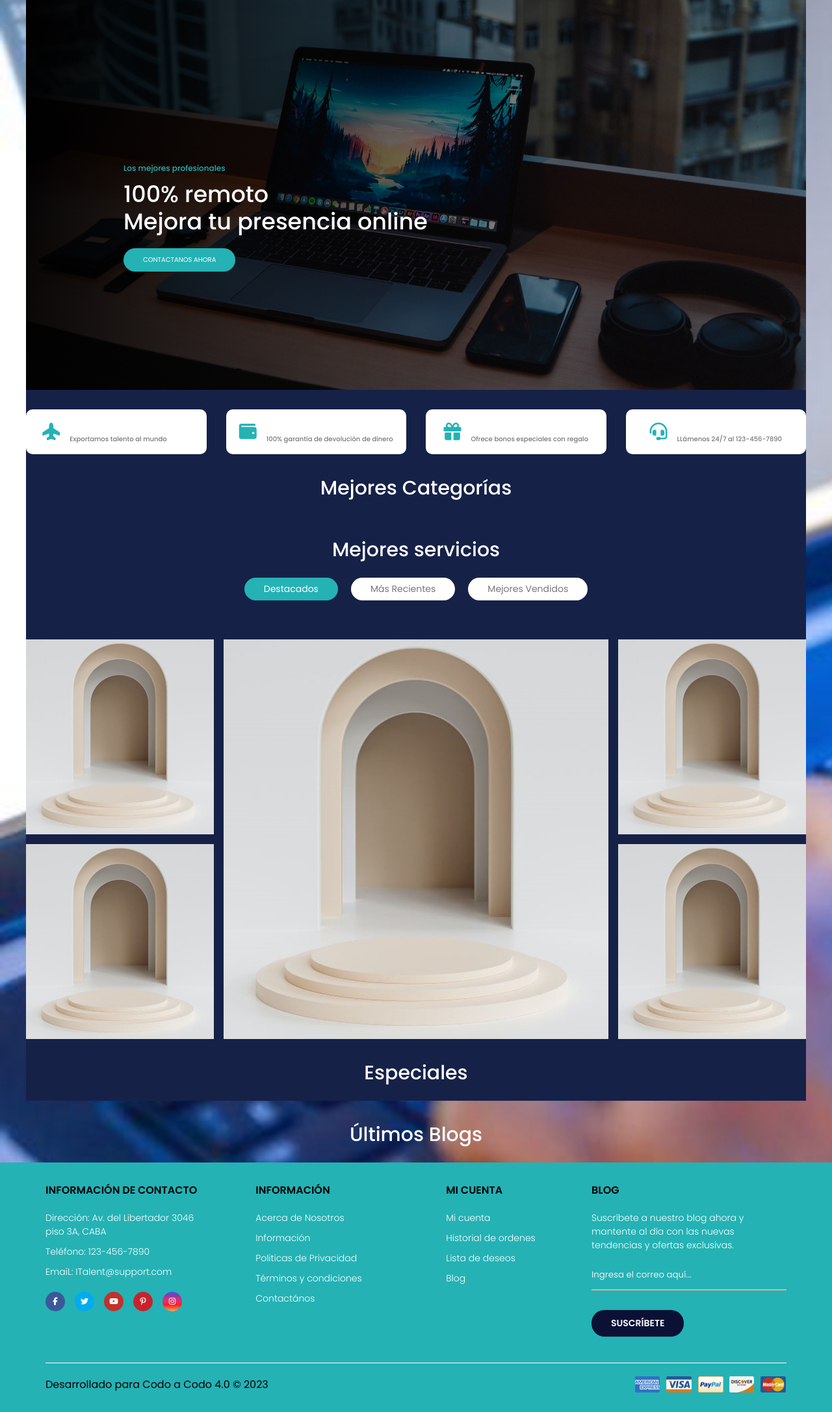
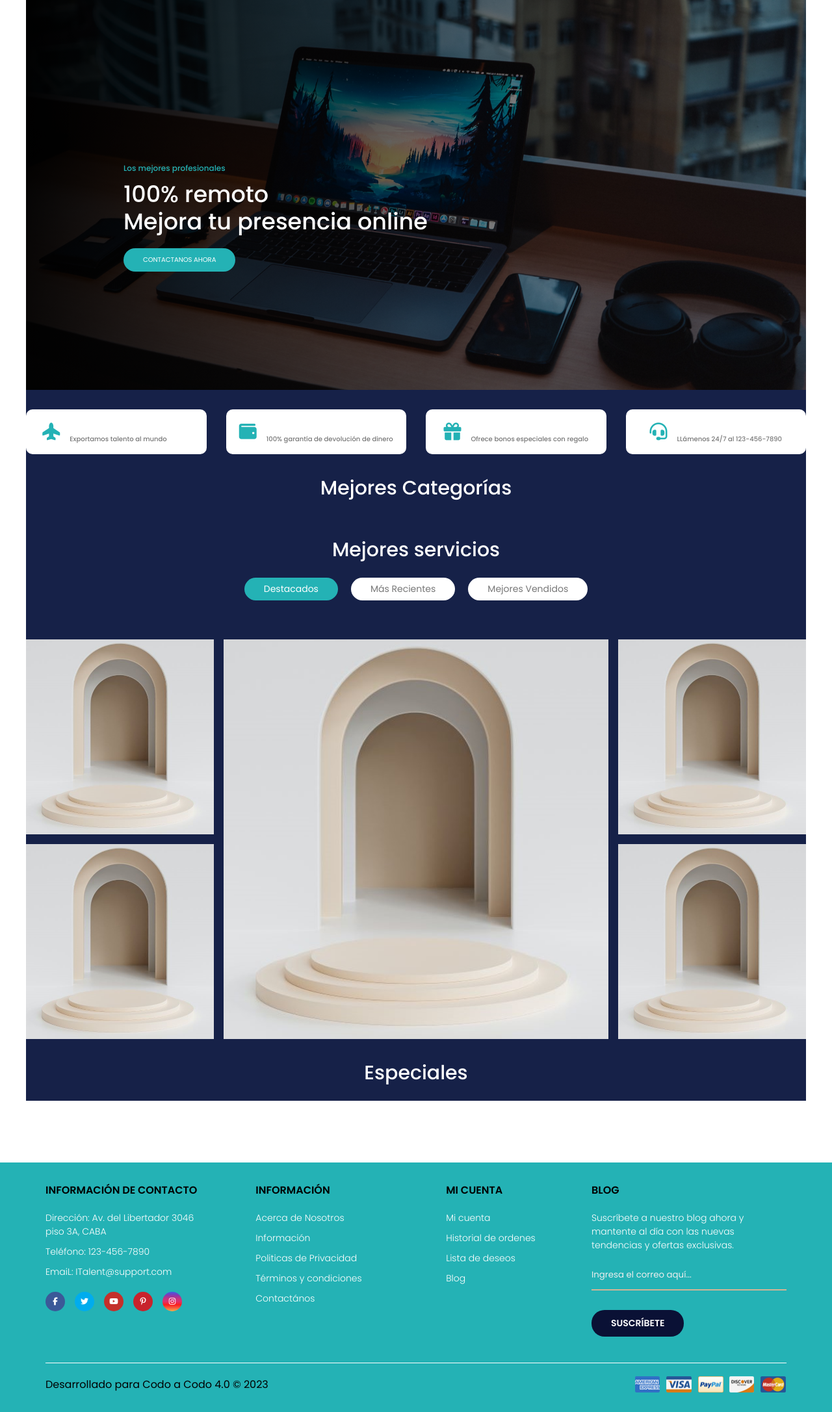
Before and after one commit to bmjulieta/TP-Python, a Django app: page / in a window 1280 px wide. Shown: the part 149-2322 px from the top of the page at 65% size. Run offline with Django 4.2, Linux system fonts and the light colour scheme; data that the repository does not hold is empty; some libraries are stand-ins or nearby versions.

Commit message:
Update styles.css

```diff
--- a/prueba/static/css/styles.css
+++ b/prueba/static/css/styles.css
@@ -1299,7 +1299,7 @@ html {
 /*            TALENTS CARDS           */
 /* ********************************** */
   body {
-	background: url('img/ittalent.jpeg') no-repeat;
+
 	background-size: cover;
   }
   #main{
```
